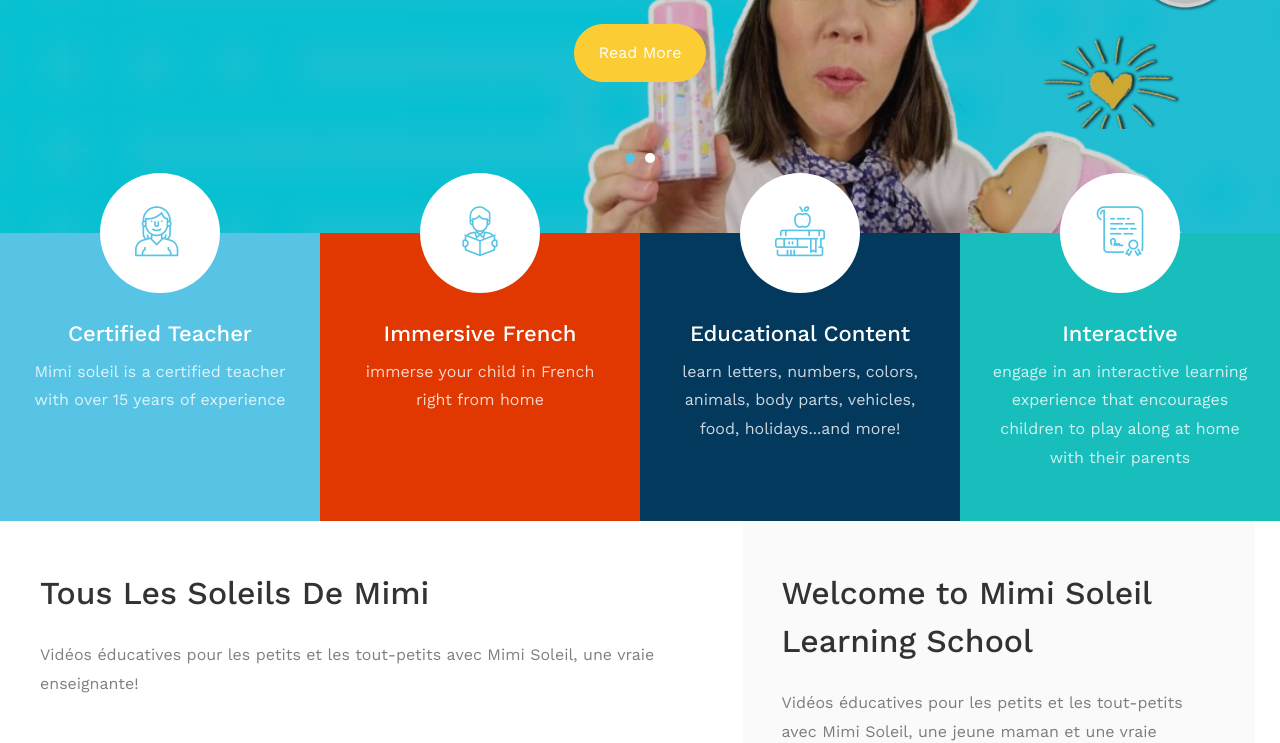
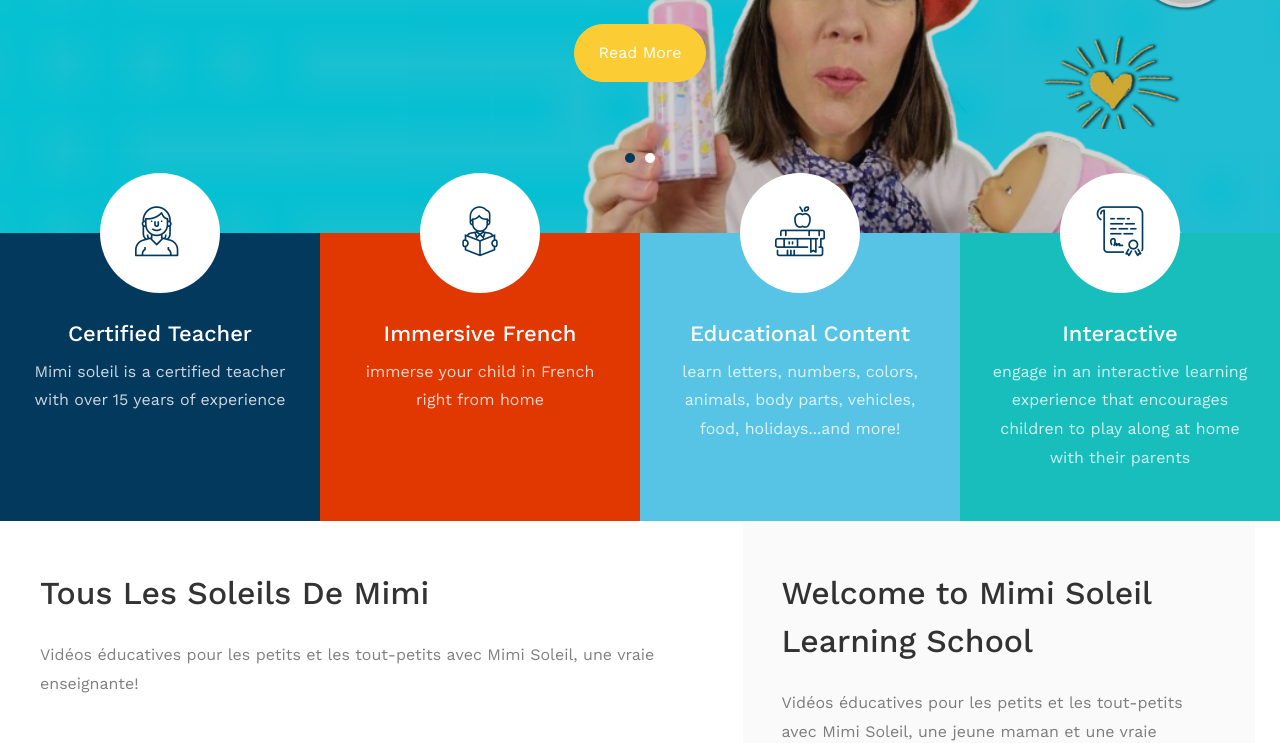
Before and after one commit to Mimi-Soleil/web-site, a plain HTML site: page index.html in a window 1280 px wide. Shown: the part 514-1257 px from the top of the page. Drawn offline with nearby package versions, Linux system fonts and the light colour scheme; some packages are replaced by stand-ins of ours; no server answers; files whose address does not match are found by name; a web font is replaced by a local one.

Commit message:
feat: changed light blue to dark blue

```diff
--- a/scss/style.scss
+++ b/scss/style.scss
@@ -8,11 +8,11 @@
 $black: #202020;
 // $darken: #3a4348;
 
-$primary: #57c4e5;
+$primary: #04395e;
 $secondary: #fbcc33;
 $tertiary: #e13700;
 $quarternary: #17bebb;
-$fifth: #04395e;
+$fifth: #57c4e5;
 
 @mixin border-radius($radius) {
   -webkit-border-radius: $radius;
```
Also changed, not shown: css/style.css.
